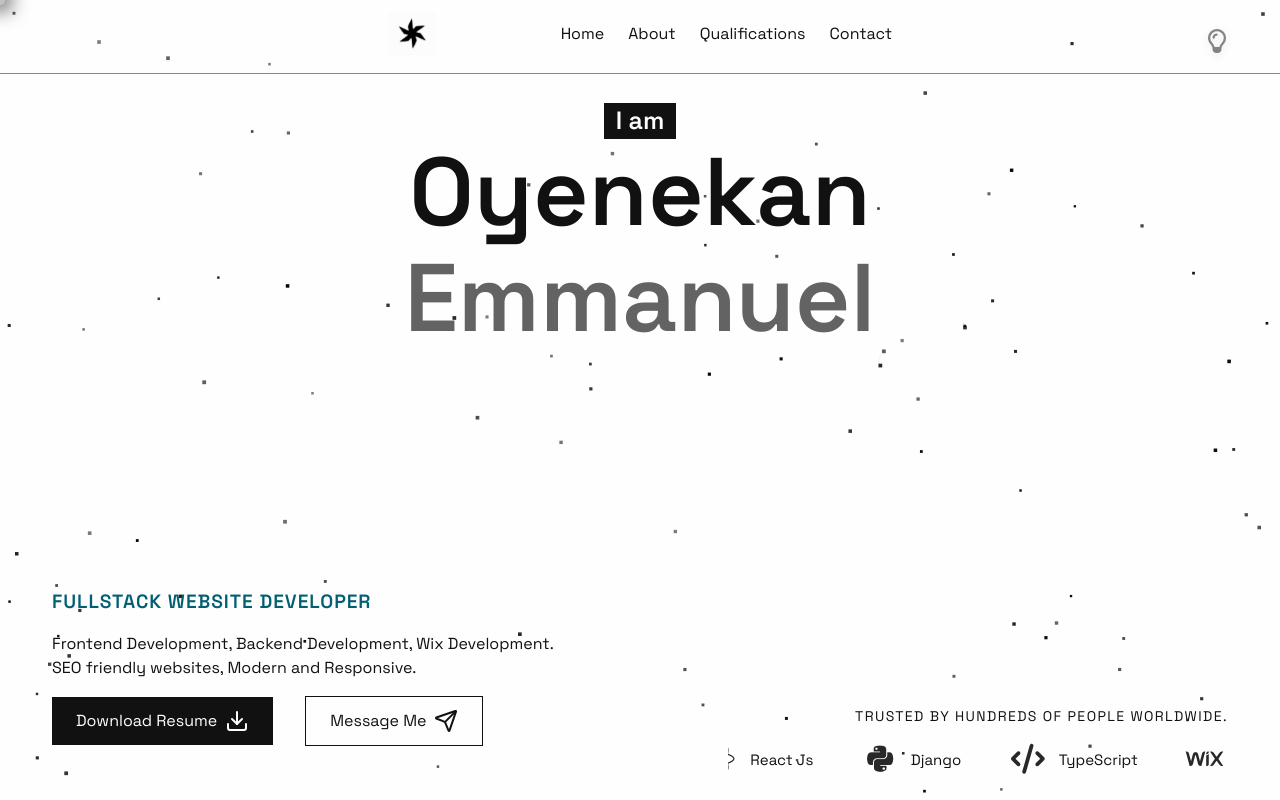
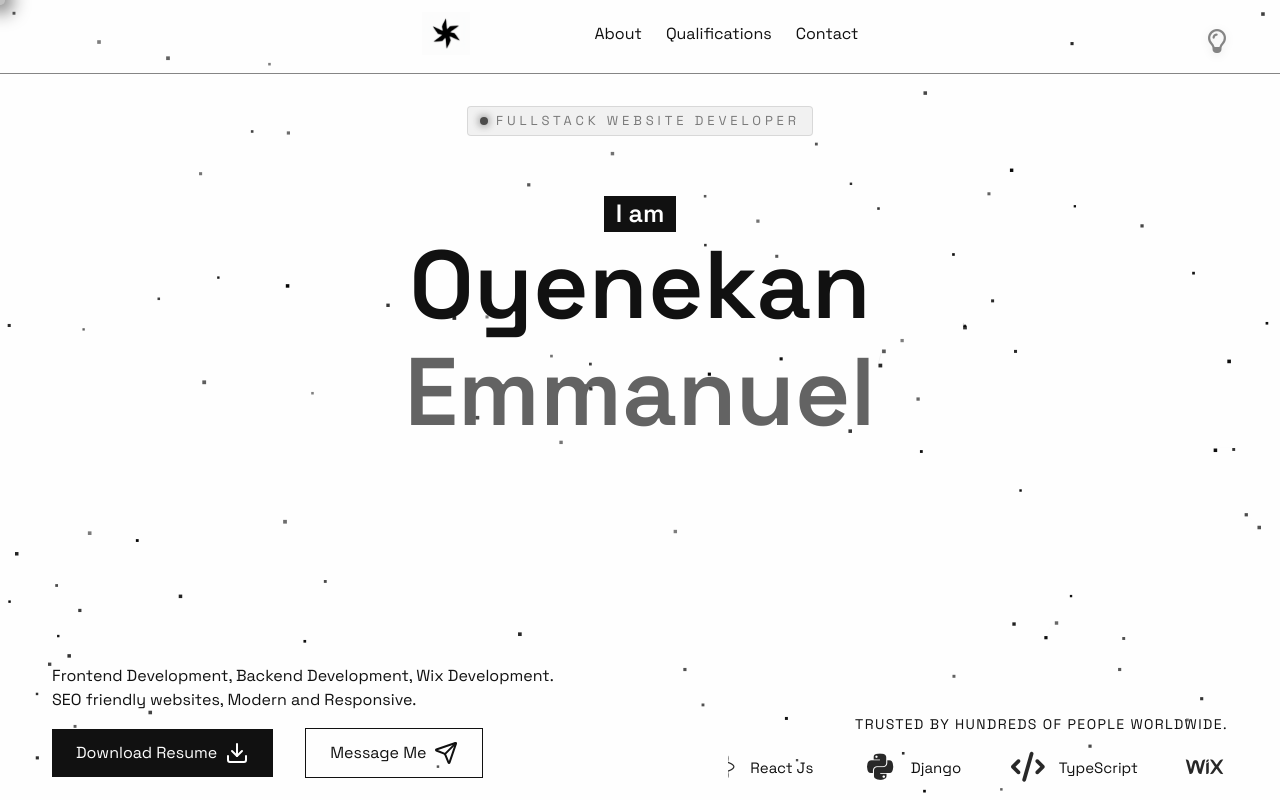
Before and after one commit to Elite-Dev-Repo/Portfolio, a React (Vite) app: page / in a window 1280 px wide. Shown: the top 800 px of the page. Built offline with nearby package versions, Linux system fonts and the light colour scheme.

Commit message:
b.a typo fix

```diff
--- a/src/components/Contact.jsx
+++ b/src/components/Contact.jsx
@@ -36,7 +36,7 @@ function Contact() {
     <section id="contact" className="border-t-[1px] border-t-[#ffffff7a]">
       <div className="cont">
         <h2 className="text-4xl font-bold max-sm:text-2xl max-sm:font-light text-center mt-5">
-          Give me a Message let's work together
+          Give me a message let's work together
         </h2>
         <div className="grid grid-cols-3 md:grid-cols-3 gap-9">
           {contact.map((item, index) => (
--- a/src/components/Header.jsx
+++ b/src/components/Header.jsx
@@ -91,10 +91,6 @@ function Header() {
 
   const navLinks = [
     {
-      name: "Home",
-      icon: <House />,
-    },
-    {
       name: "About",
       icon: <ScrollText />,
     },
@@ -149,6 +145,13 @@ function Header() {
 
       <div className="px-5">
         <main className="w-full min-h-screen md:h-screen flex flex-col md:block items-center md:items-stretch justify-center relative pt-24 md:pt-0 gap-10 md:gap-0 pb-10 md:pb-0">
+          <div className="mt-8 mb-8 w-fit mx-auto flex items-center gap-2 px-3 py-1 border border-black/10 rounded-sm bg-black/5">
+            <div className="w-2 h-2 rounded-full bg-[#383736] shadow-[0_0_8px_#383736] animate-pulse" />
+            <h3 className="text-[13px] uppercase tracking-[0.3em] font-mono text-black/50">
+              FullStack Website Developer
+            </h3>
+          </div>
+
           <h1 className="flex flex-col items-center md:absolute text-4xl md:text-[6em] md:left-1/2 md:-translate-x-1/2 font-semibold md:mt-[.3em] order-1 md:order-0 text-center w-full md:w-auto">
             <div className="bg-tertiary text-primary text-[25px] px-3 py-1">
               I am
@@ -159,9 +162,6 @@ function Header() {
           </h1>
 
           <div className="list py-4 md:py-8 flex flex-col gap-4 relative md:absolute md:bottom-[6em] md:left-[2em] items-center md:items-start text-center md:text-left order-2 md:order-0 w-full md:w-auto px-4 md:px-0">
-            <h3 className="text-xl md:text-[1.2rem] font-semibold tracking-wider uppercase text-secondary">
-              FullStack Website Developer
-            </h3>
             <p className="text-tertiary sm:text-[.9rem] md:text-[1rem]">
               Frontend Development, Backend Development, Wix Development. <br />{" "}
               SEO friendly websites, Modern and Responsive.
@@ -190,7 +190,7 @@ function Header() {
             </div>
           </div>
 
-          <div className="trust py-4 md:py-8 flex flex-col gap-4 bottom-[4em] relative md:absolute max-lg:bottom-[-3em] md:right-[2em] items-center md:items-end order-3 md:order-0 w-full md:w-auto">
+          <div className="trust py-4  md:py-8 flex flex-col gap-4 bottom-[5.5em] relative md:absolute max-lg:bottom-[-3em] md:right-[2em] items-center md:items-end order-3 md:order-0 w-full md:w-auto">
             <h3 className="text-center text-tertiary text-sm uppercase tracking-widest">
               Trusted By Hundreds of People Worldwide.
             </h3>
--- a/src/components/Qualifications.jsx
+++ b/src/components/Qualifications.jsx
@@ -15,7 +15,7 @@ function Qualifications() {
   ];
   const qual = [
     {
-      position: "B.Sc, Philosophy",
+      position: "B.A, Philosophy",
       place: "Lagos State University",
       duration: "2022 - 2025",
     },
```
